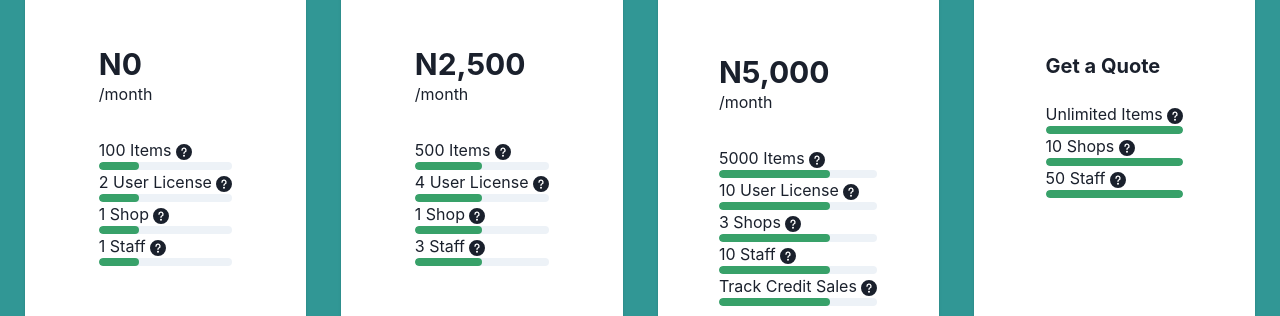
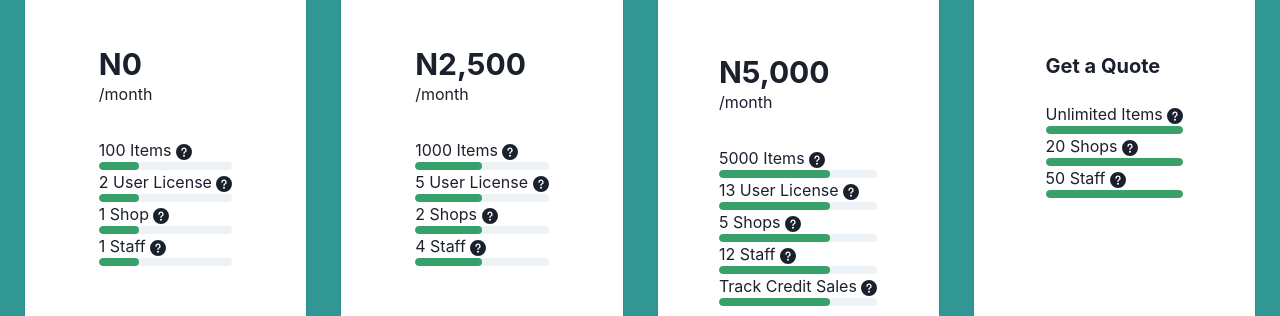
Before and after one commit to abdulquadirL/shago, a Next.js app: page / in a window 1280 px wide. Shown: the part 1720-2036 px from the top of the page. Built offline with nearby package versions, Linux system fonts and the light colour scheme.

Commit message:
updated plan features

```diff
--- a/components/Plans.js
+++ b/components/Plans.js
@@ -52,13 +52,13 @@ export const Plans = () => {
           </CardHeader>
           <CardBody>
             <Heading size="lg">N2,500</Heading><Text pb={8}>/month</Text>
-            <Text>500 Items <Tooltip hasArrow label='allow you to register items and track the details of sales'><QuestionIcon/></Tooltip></Text>
+            <Text>1000 Items <Tooltip hasArrow label='allow you to register items and track the details of sales'><QuestionIcon/></Tooltip></Text>
             <Progress borderRadius={10} colorScheme='green' size='sm' value={50}/>
-            <Text>4 User License <Tooltip hasArrow label='User Licenses allow you to manage inventory and track activities in your shop by bringing your staff or team into Shago'><QuestionIcon/></Tooltip></Text>
+            <Text>5 User License <Tooltip hasArrow label='User Licenses allow you to manage inventory and track activities in your shop by bringing your staff or team into Shago'><QuestionIcon/></Tooltip></Text>
             <Progress borderRadius={10} colorScheme='green' size='sm' value={50}/>
-            <Text>1 Shop <QuestionIcon/></Text>
+            <Text>2 Shops <QuestionIcon/></Text>
             <Progress borderRadius={10} colorScheme='green' size='sm' value={50}/>
-            <Text>3 Staff <QuestionIcon/></Text>
+            <Text>4 Staff <QuestionIcon/></Text>
             <Progress borderRadius={10} colorScheme='green' size='sm' value={50}/>
           </CardBody>
           <CardFooter>
@@ -74,11 +74,11 @@ export const Plans = () => {
             <Heading size="lg">N5,000</Heading><Text pb={8}>/month</Text>
              <Text>5000 Items <Tooltip hasArrow label='allow you to register items and track the details of sales'><QuestionIcon/></Tooltip></Text>
             <Progress borderRadius={10} colorScheme='green' size='sm' value={70}/>
-            <Text>10 User License <Tooltip hasArrow label='User Licenses allow you to manage inventory and track activities in your shop by bringing your staff or team into Shago'><QuestionIcon/></Tooltip></Text>
+            <Text>13 User License <Tooltip hasArrow label='User Licenses allow you to manage inventory and track activities in your shop by bringing your staff or team into Shago'><QuestionIcon/></Tooltip></Text>
             <Progress borderRadius={10} colorScheme='green' size='sm' value={70}/>
-            <Text>3 Shops <Tooltip hasArrow label='Shago allows you to manage other branches/outlets on a single'><QuestionIcon/></Tooltip></Text>
+            <Text>5 Shops <Tooltip hasArrow label='Shago allows you to manage other branches/outlets on a single'><QuestionIcon/></Tooltip></Text>
             <Progress borderRadius={10} colorScheme='green' size='sm' value={70}/>
-            <Text>10 Staff <QuestionIcon/></Text>
+            <Text>12 Staff <QuestionIcon/></Text>
             <Progress borderRadius={10} colorScheme='green' size='sm' value={70}/>
 
             <Text>Track Credit Sales <Tooltip hasArrow label="allow you to keep accurate record of your debts tansactions and items you sold out on credit and prevent avoidable conflicts"><QuestionIcon/></Tooltip></Text>
@@ -97,7 +97,7 @@ export const Plans = () => {
             <Heading size="md" pb={6}>Get a Quote</Heading>
             <Text>Unlimited Items <Tooltip hasArrow label='There is no limit to the number of items you can manage with this plan'><QuestionIcon/></Tooltip></Text>
             <Progress borderRadius={10} colorScheme='green' size='sm' value={100}/>
-            <Text>10 Shops <Tooltip hasArrow label='Shago allows you to manage other branches/outlets with a single subscription plan'><QuestionIcon/></Tooltip></Text>
+            <Text>20 Shops <Tooltip hasArrow label='Shago allows you to manage other branches/outlets with a single subscription plan'><QuestionIcon/></Tooltip></Text>
             <Progress borderRadius={10} colorScheme='green' size='sm' value={100}/>
             <Text>50 Staff <QuestionIcon/></Text>
             <Progress borderRadius={10} colorScheme='green' size='sm' value={100}/>
```
